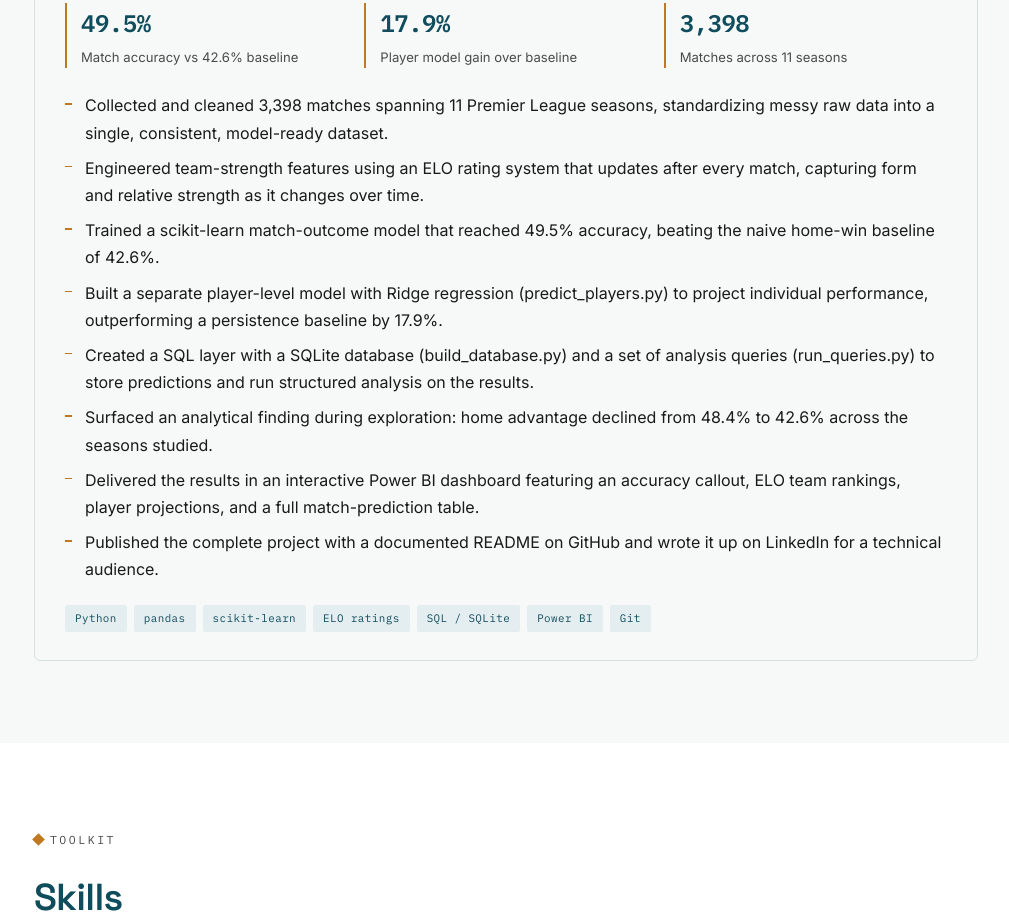
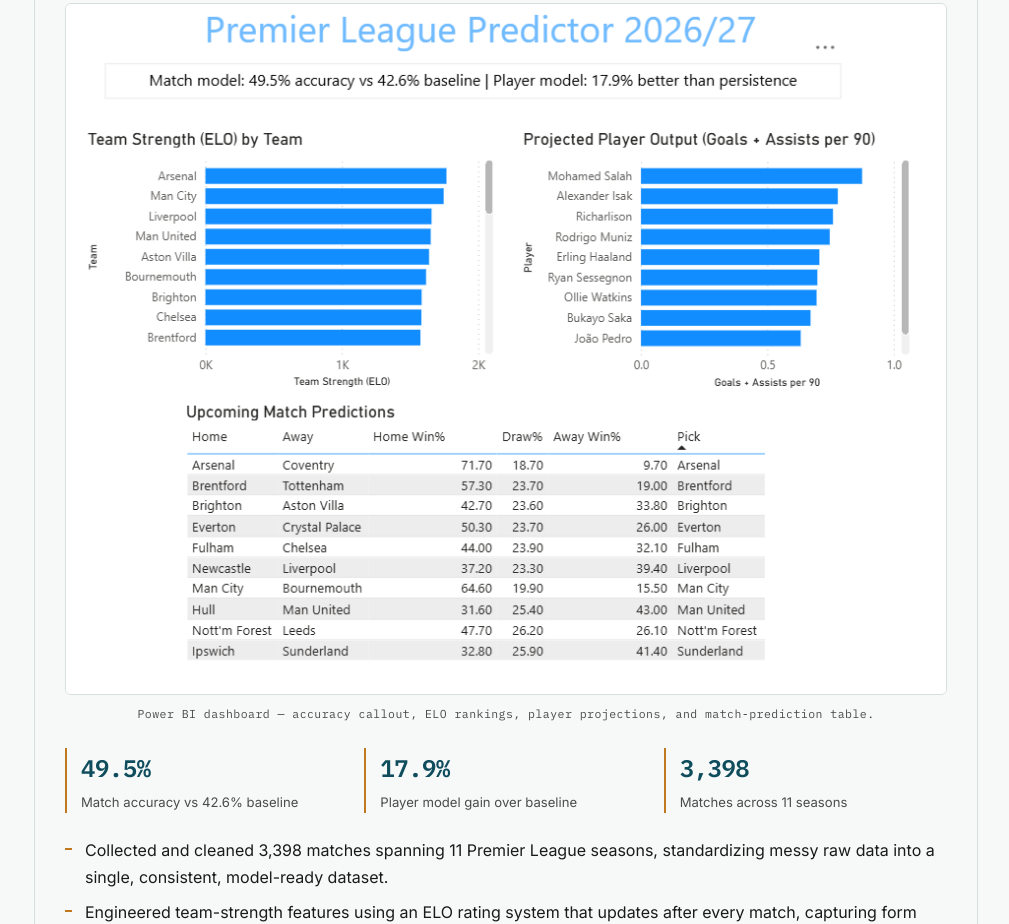
Before and after one commit to TakshDA/takshda.github.io, a plain HTML site: page index.html in a window 1280 px wide. Shown: the part 4004-4928 px from the top of the page, without its empty margins (134-1143 px from the left). Drawn offline with Linux system fonts and the light colour scheme.

Commit message:
index.html

```diff
--- a/index.html
+++ b/index.html
@@ -250,6 +250,9 @@
   .project-head .plink:hover{background:rgba(247,249,249,.12);}
   .project-body{padding:28px 30px;}
   .project-body>p{margin-bottom:20px;}
+  .project-shot-wrap{margin:0 0 24px;}
+  .project-shot{width:100%;height:auto;display:block;border:1px solid var(--line);border-radius:6px;}
+  .project-shot-wrap figcaption{font-family:var(--mono);font-size:.72rem;letter-spacing:.04em;color:var(--slate);margin-top:9px;text-align:center;}
   .metrics{display:grid;grid-template-columns:repeat(3,1fr);gap:16px;margin-bottom:24px;}
   .metric{border-left:2px solid var(--ochre);padding-left:14px;}
   .metric .m-num{font-family:var(--mono);font-weight:600;font-size:1.5rem;color:var(--teal);letter-spacing:-.02em;}
@@ -471,6 +474,11 @@
       <div class="project-body">
         <p>An end-to-end machine learning project that predicts Premier League match outcomes and individual player performance, built from raw historical data all the way through to an interactive Power BI dashboard. It runs the complete analyst workflow start to finish: sourcing and cleaning the data, engineering features, training and validating models, storing results in a SQL database, and visualizing everything for a non-technical audience.</p>
 
+        <figure class="project-shot-wrap">
+          <img class="project-shot" src="dashboard.png" alt="Premier League Predictor Power BI dashboard showing an accuracy callout, ELO team rankings, player projections, and a match-prediction table." loading="lazy" />
+          <figcaption>Power BI dashboard — accuracy callout, ELO rankings, player projections, and match-prediction table.</figcaption>
+        </figure>
+
         <div class="metrics">
           <div class="metric"><div class="m-num">49.5%</div><div class="m-lbl">Match accuracy vs 42.6% baseline</div></div>
           <div class="metric"><div class="m-num">17.9%</div><div class="m-lbl">Player model gain over baseline</div></div>
```
